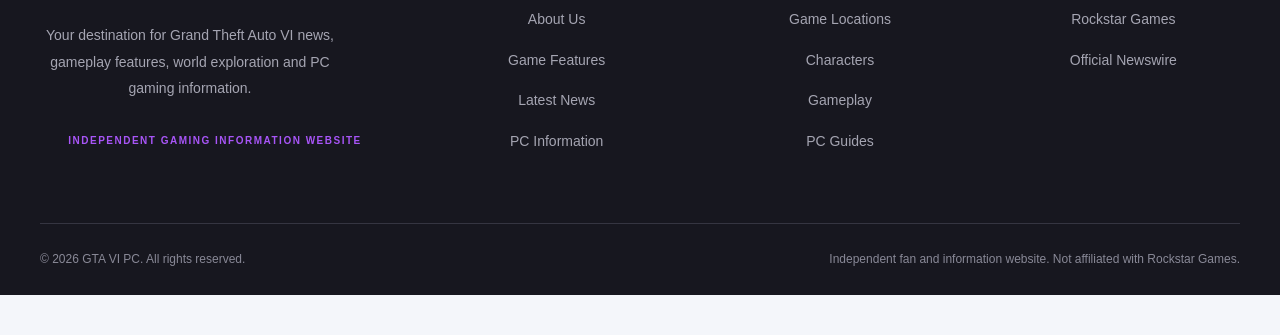
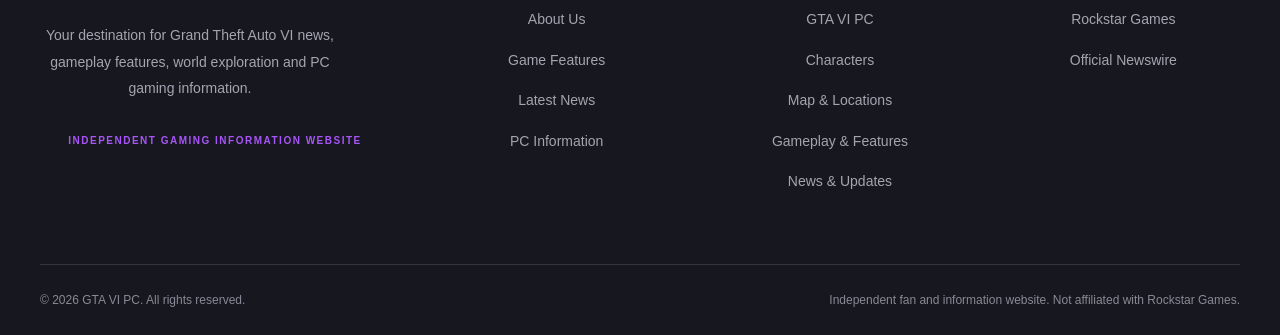
Before and after one commit to gta6pcworld/gta6pcworld.github.io, a plain HTML site: page index.html in a window 1280 px wide. Shown: the part 6091-6426 px from the top of the page. Before the commit the page ends 6386 px from the top, so only its background shows below. Drawn offline with Linux system fonts and the light colour scheme.

Commit message:
Connect all five categories to homepage footer

```diff
--- a/index.html
+++ b/index.html
@@ -735,7 +735,7 @@
 
     <div class="footer-brand">
 
-      <a href="#" class="footer-logo">
+      <a href="index.html" class="footer-logo">
         GTA VI <span>PC</span>
       </a>
 
@@ -766,6 +766,7 @@
 
     </div>
 
+
 <!-- EXPLORE -->
 
 <div class="footer-column">
@@ -773,10 +774,25 @@
   <h3>Explore GTA VI</h3>
 
   <ul>
-        <li><a href="#locations">Game Locations</a></li>
-        <li><a href="#characters">Characters</a></li>
-        <li><a href="#features">Gameplay</a></li>
-        <li><a href="#pc-info">PC Guides</a></li>
+    <li>
+      <a href="categories/gta-6-pc.html">GTA VI PC</a>
+    </li>
+
+    <li>
+      <a href="categories/characters.html">Characters</a>
+    </li>
+
+    <li>
+      <a href="categories/map-locations.html">Map & Locations</a>
+    </li>
+
+    <li>
+      <a href="categories/gameplay.html">Gameplay & Features</a>
+    </li>
+
+    <li>
+      <a href="categories/news.html">News & Updates</a>
+    </li>
   </ul>
 
 </div>
```
Lines whose indentation alone changed are shown as unchanged.
